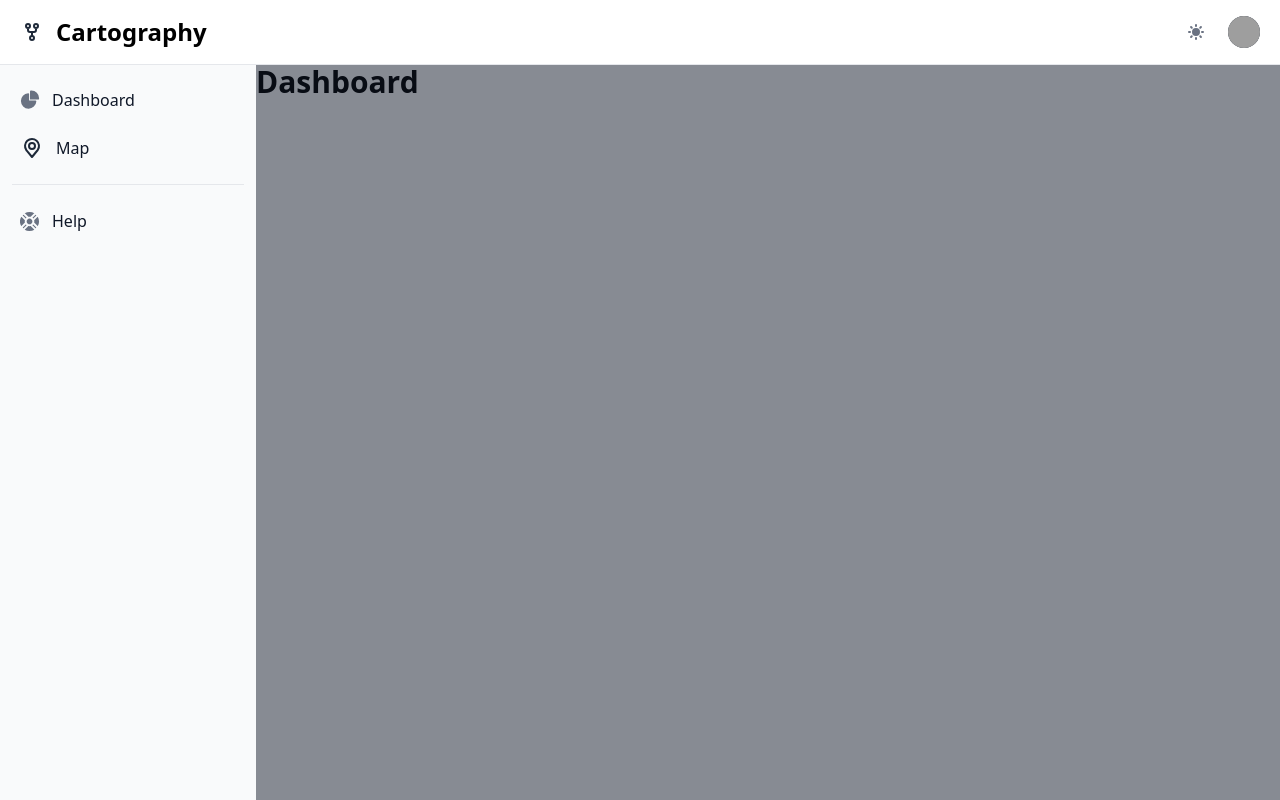
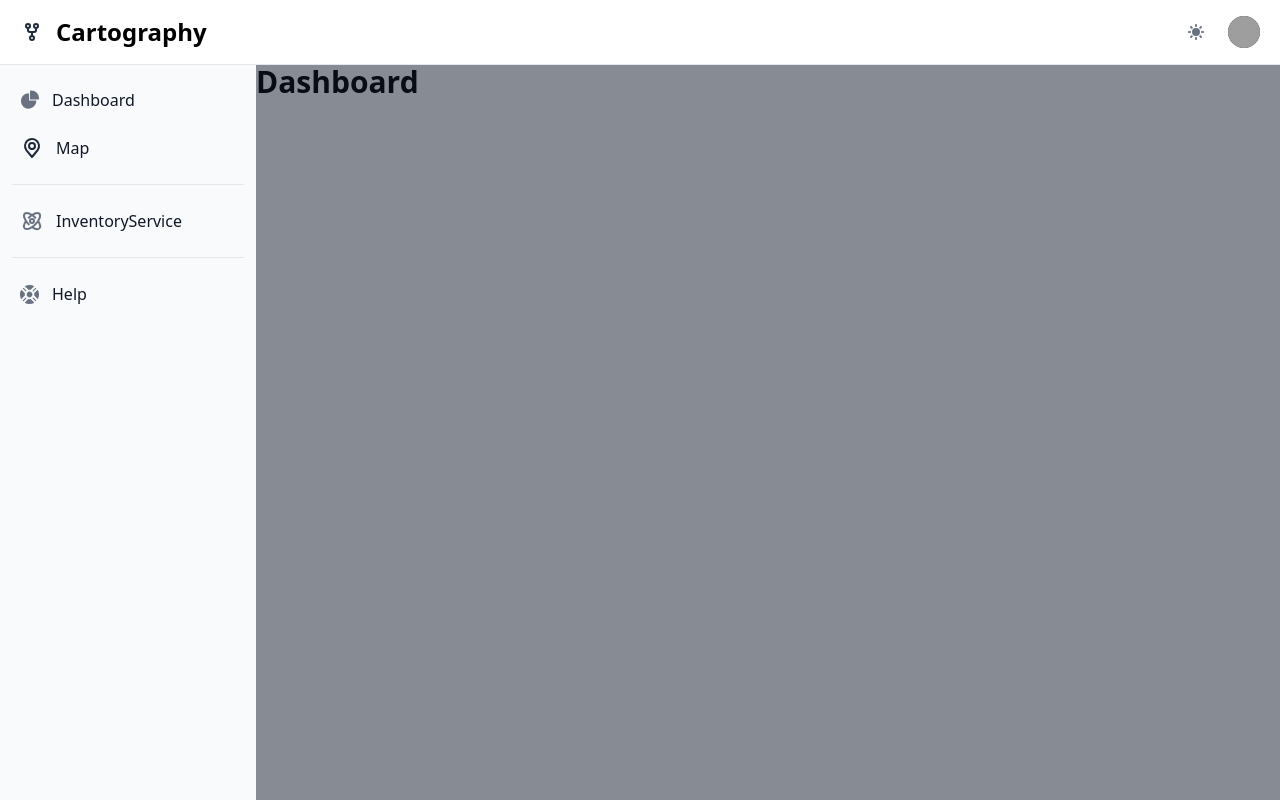
Before and after one commit to Haingue/cmdb, a React (Vite) app in the folder client_ui/: page / in a window 1280 px wide. Built offline with nearby package versions, Linux system fonts and the light colour scheme; grey boxes are pictures that could not be loaded.

Commit message:
FIX: side bar and add one button

```diff
--- a/client_ui/src/components/navigation/SideBar.tsx
+++ b/client_ui/src/components/navigation/SideBar.tsx
@@ -66,6 +66,18 @@ const SideBar = ({ backdrop }: { backdrop?: boolean }) => {
             </NavButton>
           </ul>
           <ul className="pt-4 mt-4 space-y-2 font-medium border-t border-gray-200 dark:border-gray-700">
+            <NavButton path="/inventory-service" label="InventoryService" onClick={toggleSideBarVisibility}>
+              <svg className="w-6 h-6 text-gray-500 dark:text-white" aria-hidden="true" xmlns="http://www.w3.org/2000/svg" width="24" height="24" fill="none" viewBox="0 0 24 24">
+                <path
+                  stroke="currentColor"
+                  stroke-linecap="round"
+                  stroke-width="2"
+                  d="M8.737 8.737a21.49 21.49 0 0 1 3.308-2.724m0 0c3.063-2.026 5.99-2.641 7.331-1.3 1.827 1.828.026 6.591-4.023 10.64-4.049 4.049-8.812 5.85-10.64 4.023-1.33-1.33-.736-4.218 1.249-7.253m6.083-6.11c-3.063-2.026-5.99-2.641-7.331-1.3-1.827 1.828-.026 6.591 4.023 10.64m3.308-9.34a21.497 21.497 0 0 1 3.308 2.724m2.775 3.386c1.985 3.035 2.579 5.923 1.248 7.253-1.336 1.337-4.245.732-7.295-1.275M14 12a2 2 0 1 1-4 0 2 2 0 0 1 4 0Z"
+                />
+              </svg>
+            </NavButton>
+          </ul>
+          <ul className="pt-4 mt-4 space-y-2 font-medium border-t border-gray-200 dark:border-gray-700">
             <NavButton path="/help" label="Help" onClick={toggleSideBarVisibility}>
               <svg
                 className="shrink-0 w-5 h-5 text-gray-500 transition duration-75 dark:text-gray-400 group-hover:text-gray-900 dark:group-hover:text-white"
--- a/client_ui/src/hooks/useSideBar.ts
+++ b/client_ui/src/hooks/useSideBar.ts
@@ -18,8 +18,6 @@ export default function useSideBar(): useSideBarReturn {
   const toggleSideBarVisibility: EventHandler<MouseEvent> = () => {
     if (width < 1024) {
       dispatch(toggleSidebar())
-    } else {
-      dispatch(expandSidebar())
     }
   }
 
```
